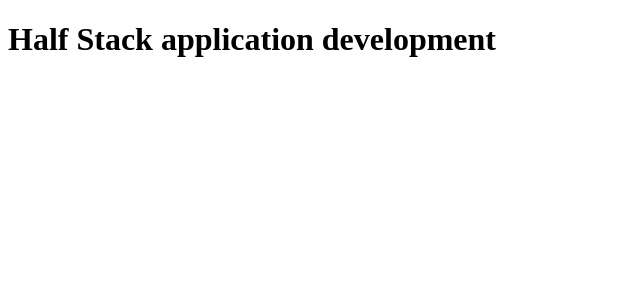
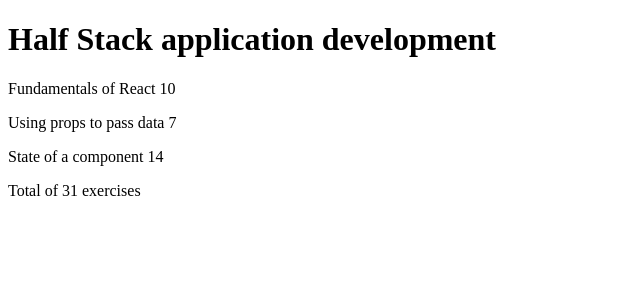
Before and after one commit to MarkusSchool/fullstackopen, a React (Vite) app in the folder osa2/kurssitiedot/: page / in a window 1280 px wide. Shown: the top 300 px of the page, without its empty margins (0-640 px from the left). Built offline with nearby package versions, Linux system fonts and the light colour scheme.

Commit message:
finished course comp

```diff
--- a/osa2/kurssitiedot/src/App.jsx
+++ b/osa2/kurssitiedot/src/App.jsx
@@ -20,7 +20,8 @@
         name: 'State of a component',
         exercises: 14,
         id: 3
-      }
+      },
+
     ]
   }
 
--- a/osa2/kurssitiedot/src/Course.jsx
+++ b/osa2/kurssitiedot/src/Course.jsx
@@ -1,43 +1,42 @@
 const Header = ({ coursename }) => {
     return (
         <h1>{coursename}</h1>
-    )
+    );
 }
 
-const Part = (props) => {
-
+const Part = ({ part }) => {
     return (
         <p>
-            {props.part.name} {props.part.exercises}
+            {part.name} {part.exercises}
         </p>
-    )
-
+    );
 }
 
 const Content = ({ courseparts }) => {
-    console.log(courseparts)
-    courseparts.map((part => console.log(part.name))) // get all part names
     return (
         <div>
-
+            {courseparts.map((part) => (
+                <Part key={part.id} part={part} />
+            ))}
         </div>
-    )
+    );
 }
 
 const Total = ({ courseparts }) => {
     const totalExercises = courseparts.reduce((total, part) => total + part.exercises, 0);
-    console.log('total exercises:', totalExercises)
+    return (
+        <p>Total of {totalExercises} exercises</p>
+    );
 }
 
 const Course = ({ course }) => {
-    console.log(course.name)
     return (
         <div>
             <Header coursename={course.name} />
             <Content courseparts={course.parts} />
             <Total courseparts={course.parts} />
         </div>
-    )
+    );
 }
 
-export default Course
+export default Course;
```
